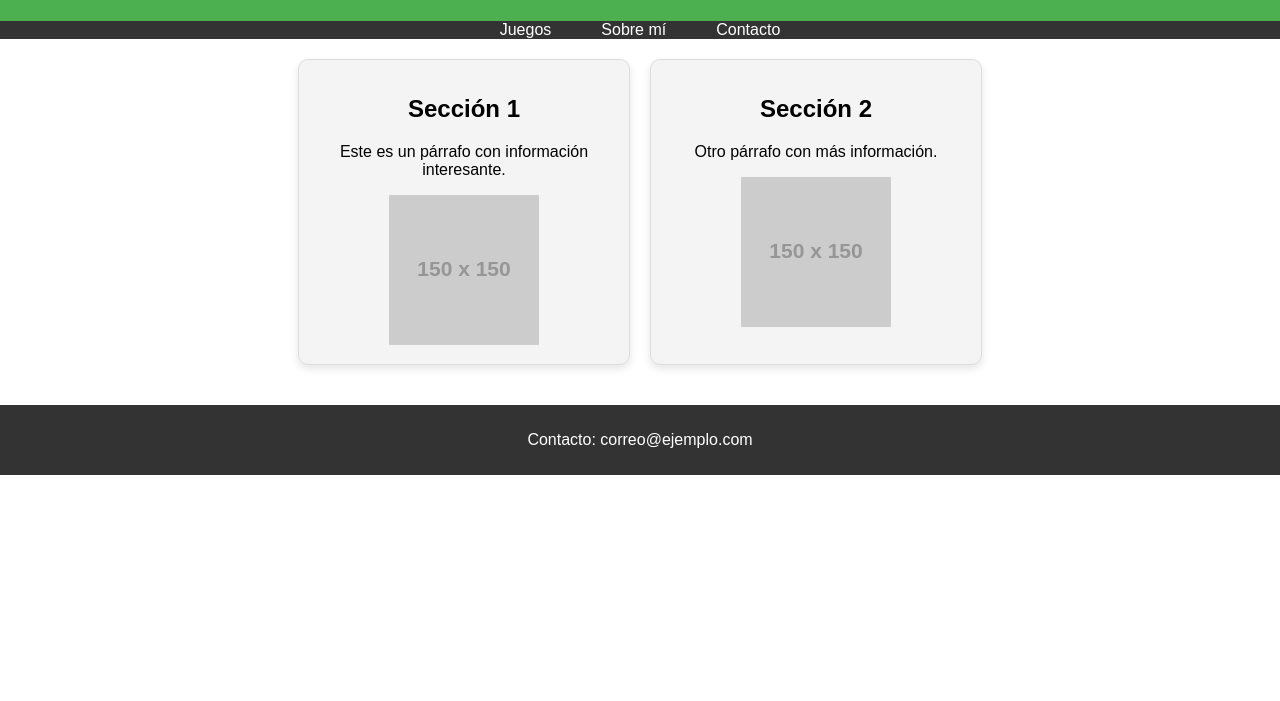
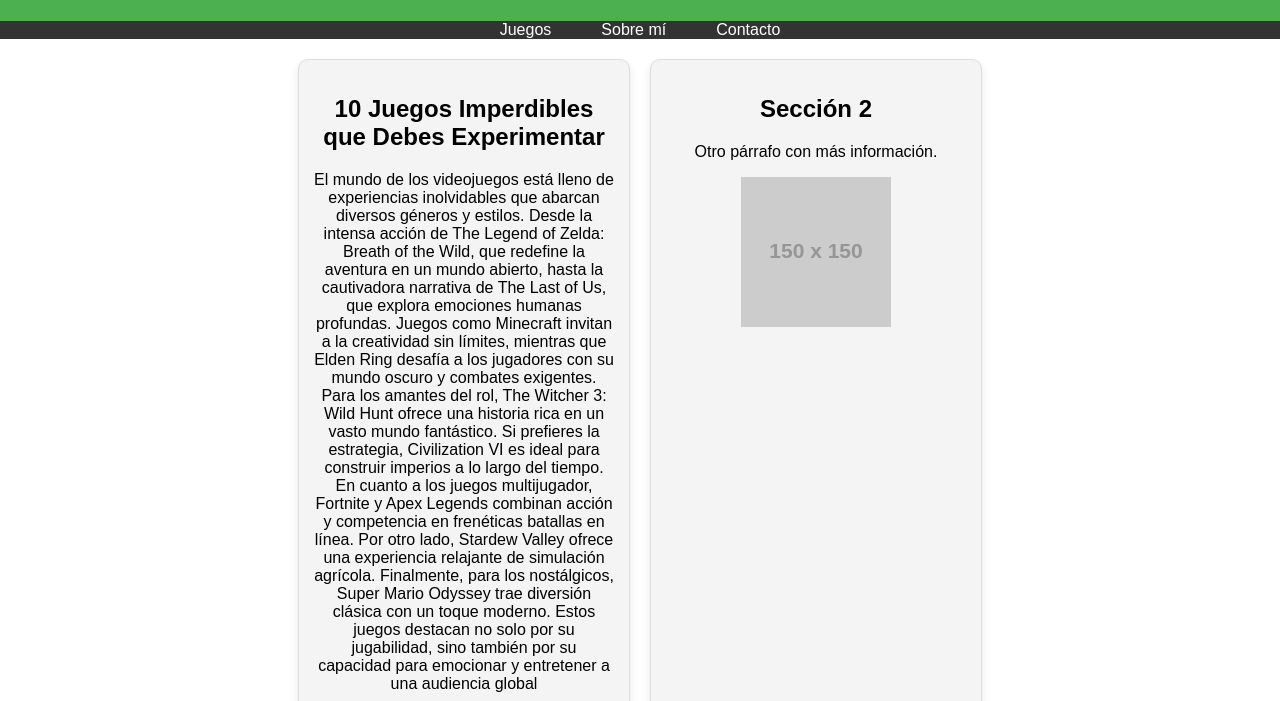
Before and after one commit to Edwins-arch/repositorio-4, a plain HTML site: page index.html in a window 1280 px wide. Shown: the part 99-800 px from the top of the page. Drawn offline with Linux system fonts and the light colour scheme; placeholder pictures from the web are drawn by us.

Commit message:
confirmar

```diff
--- a/index.html
+++ b/index.html
@@ -19,8 +19,8 @@
     </nav>
     <main>
         <div class="contenedor">
-            <h2>Sección 1</h2>
-            <p>Este es un párrafo con información interesante.</p>
+            <h2>10 Juegos Imperdibles que Debes Experimentar</h2>
+            <p>El mundo de los videojuegos está lleno de experiencias inolvidables que abarcan diversos géneros y estilos. Desde la intensa acción de The Legend of Zelda: Breath of the Wild, que redefine la aventura en un mundo abierto, hasta la cautivadora narrativa de The Last of Us, que explora emociones humanas profundas. Juegos como Minecraft invitan a la creatividad sin límites, mientras que Elden Ring desafía a los jugadores con su mundo oscuro y combates exigentes. Para los amantes del rol, The Witcher 3: Wild Hunt ofrece una historia rica en un vasto mundo fantástico. Si prefieres la estrategia, Civilization VI es ideal para construir imperios a lo largo del tiempo. En cuanto a los juegos multijugador, Fortnite y Apex Legends combinan acción y competencia en frenéticas batallas en línea. Por otro lado, Stardew Valley ofrece una experiencia relajante de simulación agrícola. Finalmente, para los nostálgicos, Super Mario Odyssey trae diversión clásica con un toque moderno. Estos juegos destacan no solo por su jugabilidad, sino también por su capacidad para emocionar y entretener a una audiencia global</p>
             <img src="https://via.placeholder.com/150" alt="Imagen de ejemplo">
         </div>
         <div class="contenedor">
```
